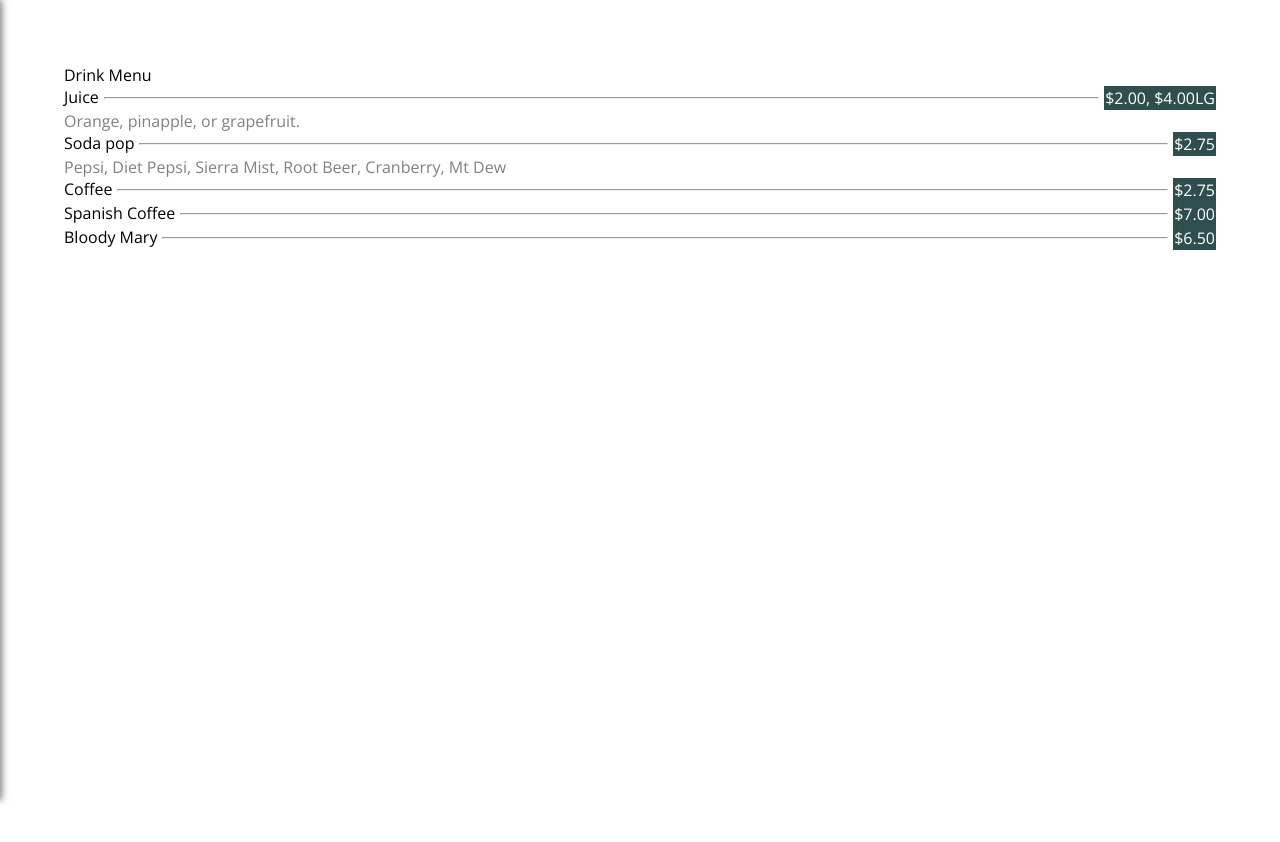
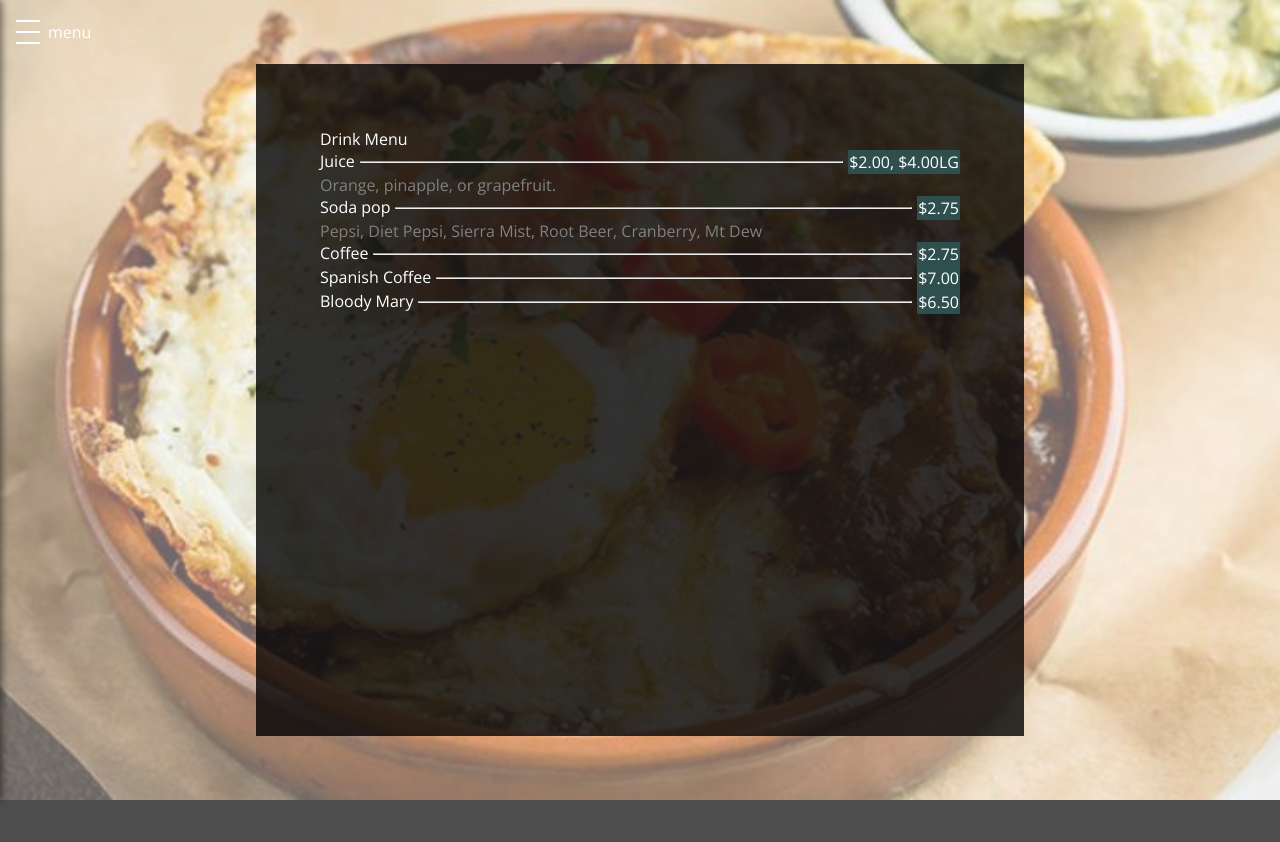
Before and after one commit to justinobrien/stadiums, a React (Create React App) app: page /breakfastmenu in a window 1280 px wide. Shown: the top 842 px of the page. After the commit the page ends 800 px from the top, so only its background shows below. Built offline with nearby package versions, Linux system fonts and the light colour scheme.

Commit message:
some breakfast menu styling

```diff
--- a/src/components/NavButton/NavButton.scss
+++ b/src/components/NavButton/NavButton.scss
@@ -15,6 +15,7 @@
     color: white;
     position: absolute;
     left: 2rem;
+    z-index: 1000;
 }
 .navButtonComponent:hover {
     cursor: pointer;
--- a/src/pages/food/BreakfastMenu.scss
+++ b/src/pages/food/BreakfastMenu.scss
@@ -1,12 +1,18 @@
 .breakfast-main {
-    height: 100vw;
-    width: 100vw;
+    height: 100%;
+    width: 100%;
+    background:  rgba(0, 0, 0, 0.8);
+    color: white;
+    display: flex;
+    padding: 1rem;
+    flex-direction: column;
+    position: relative;
+}
+
+.body {
     background: white;
-    color: grey;
-    padding: 4rem;
-    display: flex;
-    flex-direction: column;
 }
+
 hr {
     height: 1px;
     width: 100%;
@@ -42,7 +48,28 @@ hr {
 .item-name {
     width: auto;
     white-space: nowrap;
-    color: black
+    color: white;
+}
+.breakfast-outer {
+    background: white;
+    height: 100vh;
+    width: 100vw;
+    padding: 3rem;
+    display: flex;
+    justify-content: center;
+    position: relative;
+}
+
+.breakfast-outer::before {
+    background-image: url(../../images/food/breakfast.jpg) ;
+    background-repeat: no-repeat;
+    background-size: cover;
+    opacity: 0.6;
+    position: absolute;
+    top: 0;
+    width: 100vw;
+    height: 100vh;
+    content: "";
 }
 
 @media only screen and (min-width: 600px) {
@@ -57,7 +84,7 @@ hr {
         justify-content: center;
     }
     .subtitle-1 {
-        color: black;
+        color: white;
     }
     .price {
         background: darkslategrey;
@@ -73,6 +100,12 @@ hr {
     .item-name {
         width: auto;
         white-space: nowrap;
-        color: black
+        color: white;
+    }
+    .breakfast-outer {
+        padding: 4rem;
+    }
+    .breakfast-main {
+        width: 60vw;
     }
 }
--- a/src/pages/food/BreakfastMenu.tsx
+++ b/src/pages/food/BreakfastMenu.tsx
@@ -1,4 +1,4 @@
-import React, { ReactComponentElement, ReactFragment } from 'react';
+import React, { ReactFragment } from 'react';
 import './BreakfastMenu.scss';
 import drinks from '../../menus/breakfast/breakfast_drinks.json'; // Relative path to your File
 
@@ -7,7 +7,7 @@ const warning = 'Consuming raw or undercooked meats, seafood, shellfish or eggs
 let breakfastMenu: Array<ReactFragment> = [];
 
 const BreakfastMenu = () => {
-  if (breakfastMenu.length == 0) {
+  if (breakfastMenu.length < 1) {
 
     breakfastMenu.push(<div className="subtitle-1"> Drink Menu </div>);
     drinks.map(d => breakfastMenu.push(
@@ -17,12 +17,19 @@ const BreakfastMenu = () => {
           <hr></hr>
           <div className='price'>{d.price}</div>
         </div>
-        <div className="item-description"> {d.desc} </div>
+        <div className="item-description">{d.desc}</div>
       </div>)
     );
   }
 
-  return (<div className="breakfast-main">{breakfastMenu}</div>);
+  return (
+    <div className="breakfast-outer">
+      <div className="breakfast-main">
+        <div className="background"><span className="transparent-overlay"></span></div>
+        {breakfastMenu}
+      </div>
+    </div>
+  );
 };
 
 export default BreakfastMenu;
```
